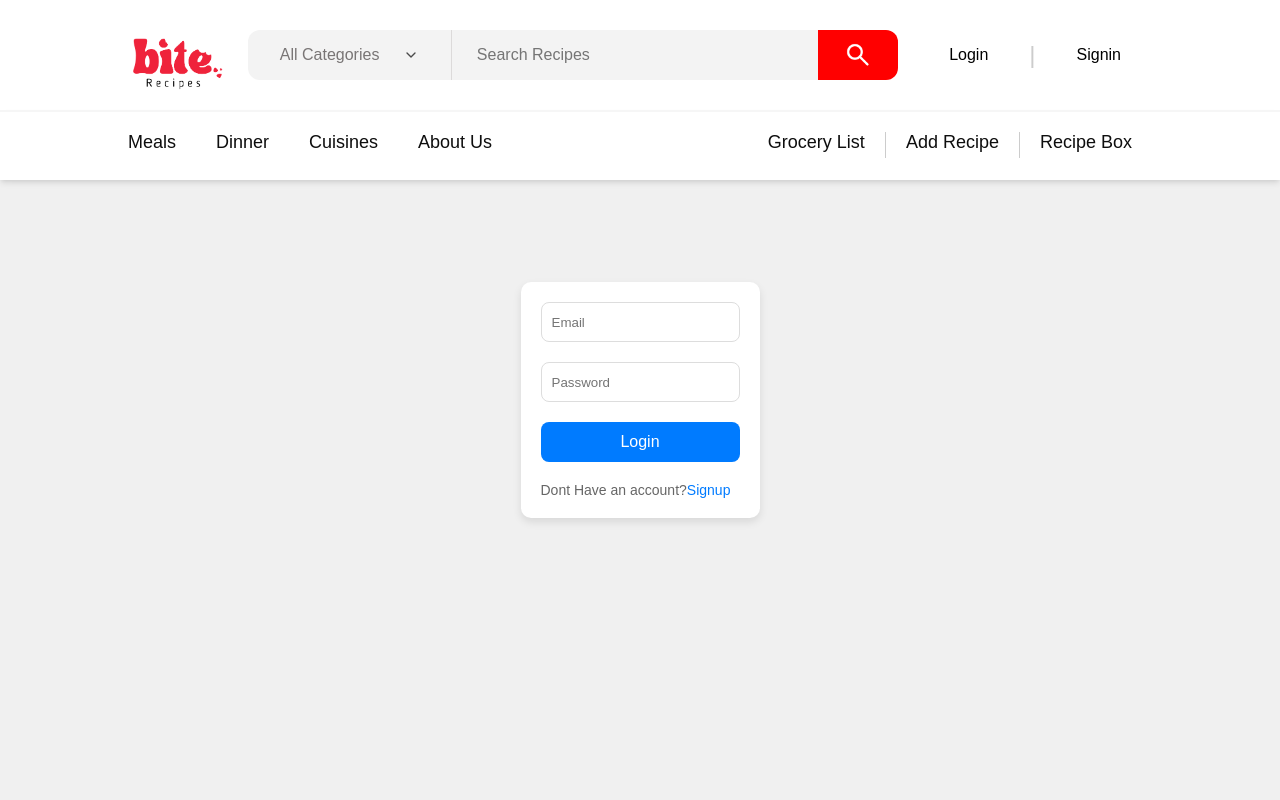
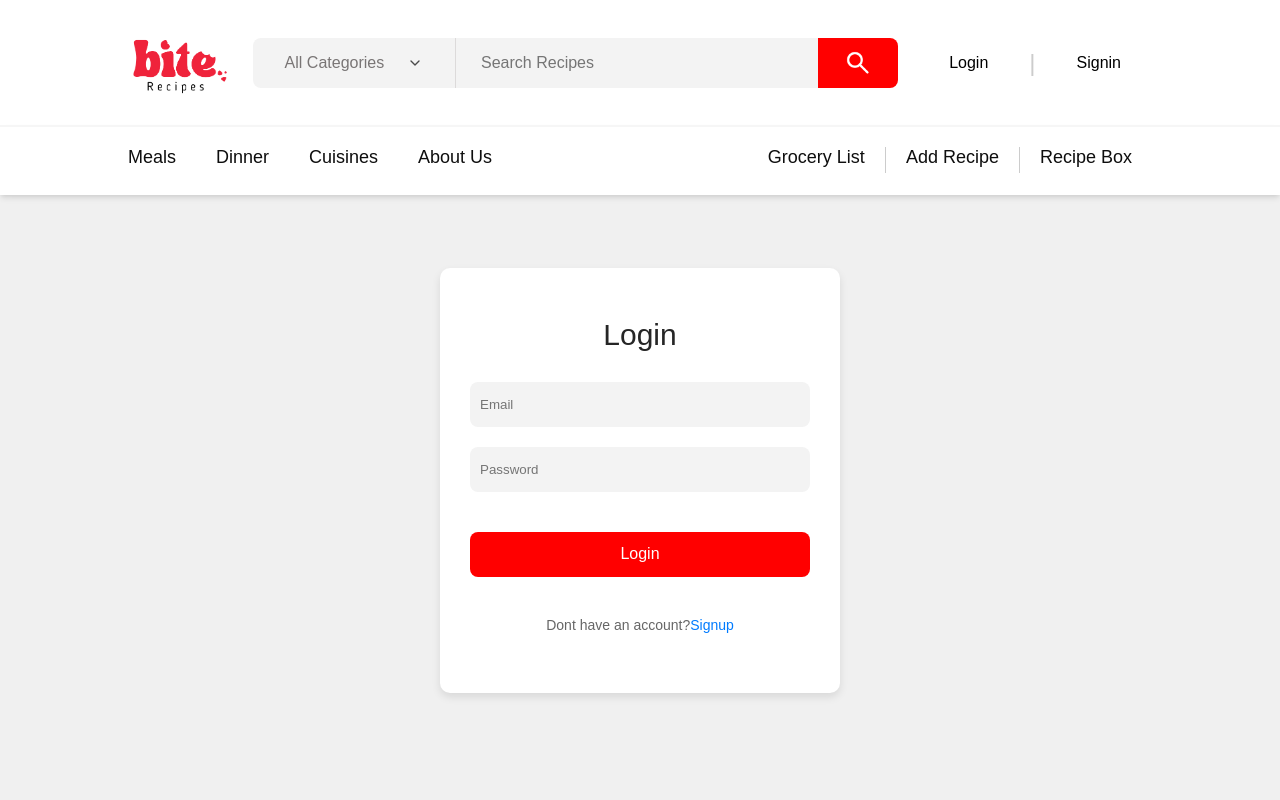
Before and after one commit to sneha-at-hub/recipe-sharing-application, a React (Vite) app in the folder frontend/: page /login in a window 1280 px wide. Shown: the top 800 px of the page. Built offline with nearby package versions, Linux system fonts and the light colour scheme.

Commit message:
few changes in css of the cards margin

```diff
--- a/frontend/src/components/FoodItem/FoodItem.css
+++ b/frontend/src/components/FoodItem/FoodItem.css
@@ -7,6 +7,7 @@
     animation: fadeIn 1s;
     padding: 0 0 20px;
     background-color: #fffbfb;
+
 
 
 
@@ -76,7 +77,7 @@
     color: white;
     position: absolute;
     padding: 10px;
-    bottom: 150px;
+    bottom: 170px;
     right: 15px;
     cursor: pointer;
     border-radius: 50%;
--- a/frontend/src/components/Footer/Footer.css
+++ b/frontend/src/components/Footer/Footer.css
@@ -18,7 +18,7 @@
     margin-top: -30px;
 }
 
-.logo {
+.footer-content-left .logo {
     height: auto;
     width: 120px;
     margin-bottom: -10px;
--- a/frontend/src/components/Login/Login.css
+++ b/frontend/src/components/Login/Login.css
@@ -3,7 +3,7 @@
     display: flex;
     justify-content: center;
     align-items: center;
-    height: 100vh;
+    height: 120vh;
     background: #f0f0f0;
   }
 
@@ -13,42 +13,62 @@
     flex-direction: column;
     gap: 20px;
     background: white;
-    padding: 20px;
+    padding: 60px 30px;
+    width: 400px;
     border-radius: 10px;
     box-shadow: 0 4px 8px rgba(0, 0, 0, 0.1);
   }
 
+  .right-container h1{
+    margin-top:-10px;
+    margin-bottom: 10px;
+  }
+  .contain{
+    background-color: #0056b3;
+    width: 200px;
+  }
+
+
   /* Styles for input fields */
   .right-container input {
+
     width: 100%;
-    height: 40px;
-    border: 1px solid #ddd;
+    height:45px;
+    background-color: #f3f3f3;
+    border: none;
     border-radius: 8px;
     padding: 0 10px;
     box-sizing: border-box;
   }
 
   /* Styles for the login button */
-  .login-btn {
+  .login-btn1 {
     width: 100%;
-    height: 40px;
+    height: 45px;
     border: none;
-    background-color: #007bff; /* Blue color for a modern look */
+    background-color: red; /* Blue color for a modern look */
     color: white;
     border-radius: 8px;
     cursor: pointer;
     font-size: 16px;
+    margin-top: 20px;
     transition: background-color 0.3s ease;
   }
 
-  .login-btn:hover {
-    background-color: #0056b3; /* Darker blue on hover */
+  .login-btn1:hover {
+    background-color: white;
+    color: red;
+    border: 1px solid rgb(251, 0, 0);
   }
 
   /* Styles for the signup link */
   .right-container p {
     font-size: 14px;
+    margin-top: 20px;
     color: #666;
+    display: flex;
+    align-items: center;
+    justify-content: center;
   }
 
   .right-container a {
--- a/frontend/src/components/Login/Login.jsx
+++ b/frontend/src/components/Login/Login.jsx
@@ -5,16 +5,20 @@ const Login = () => {
     <>
         <div className='Login'>
             <div className="right-container">
+                <h1>Login</h1>
                 <input type="text" placeholder='Email' />
                 <input type="text" placeholder='Password' />
 
-                <button className="login-btn">Login</button>
+                <button className="login-btn1">Login</button>
 
-                <p>Dont Have an account?<a href="Signup">Signup</a></p>
+                <p>Dont have an account? <a href="Signup">  Signup</a></p>
 
             </div>
 
             <div className="left-container">
+             <div className="contain">
+
+             </div>
 
             </div>
 
--- a/frontend/src/components/Navbar/Navbar.css
+++ b/frontend/src/components/Navbar/Navbar.css
@@ -1,6 +1,6 @@
 .navbar .logo{
     height: auto;
-    width: 100px;
+    width: 120px;
 
 }
 
@@ -21,8 +21,6 @@
     margin: auto;
     z-index: 1000;
     height: 70px;
-
-
 }
 
 
@@ -83,9 +81,10 @@
 
 }
 
-.first-nav .logo{
+.first-nav .logo1{
     height: auto;
-    width: 100px;
+    width: 105px;
+
 }
 .all{
     box-shadow: rgba(27, 31, 35, 0.04) 0px 2px 0px, rgba(255, 255, 255, 0.25) 0px 1px 0px inset;
@@ -186,7 +185,7 @@
 .searchbar .icon{
     background-color: red;
     padding: 10px 55px 4px 25px;
-    border-radius: 0 12px 12px 0;
+    border-radius: 0 8px 8px 0;
     height: 50px;
     width: 45px;
 }
@@ -204,7 +203,7 @@
     justify-content:space-around;
     width: 350px;
     height: 50px;
-    border-radius: 12px 0 0 12px;
+    border-radius: 8px 0 0 8px;
     padding: 25px 20px;
     cursor: pointer;
     color: #797575;
--- a/frontend/src/components/Navbar/Navbar.jsx
+++ b/frontend/src/components/Navbar/Navbar.jsx
@@ -27,7 +27,7 @@ const Navbar = () => {
     <div className="all">
     <div className="first-nav">
 
-<img src={assets.logo} alt="Logo" className='logo' />
+<img src={assets.logo} alt="Logo" className='logo1' />
 
 <div className="searchbar">
     <div id="select" onClick={toggleDropdown}>
--- a/frontend/src/components/RecipeCard/RecipeCard.css
+++ b/frontend/src/components/RecipeCard/RecipeCard.css
@@ -1,7 +1,8 @@
 .food-display {
-    width: 80%;
+    width: 82%;
     margin: 30px 10px auto;
     overflow: hidden; /* Ensure no overflow from the scrollable content */
+
 }
 
 .box {
@@ -9,6 +10,7 @@
     align-items: center;
     justify-content: center;
     position: relative; /* To position arrows correctly */
+
 }
 
 .box .side {
```
Also changed, not shown: frontend/src/assets/assets.js (+32 -0 lines), 1 other file (tests, documents, lock files or other folders).
